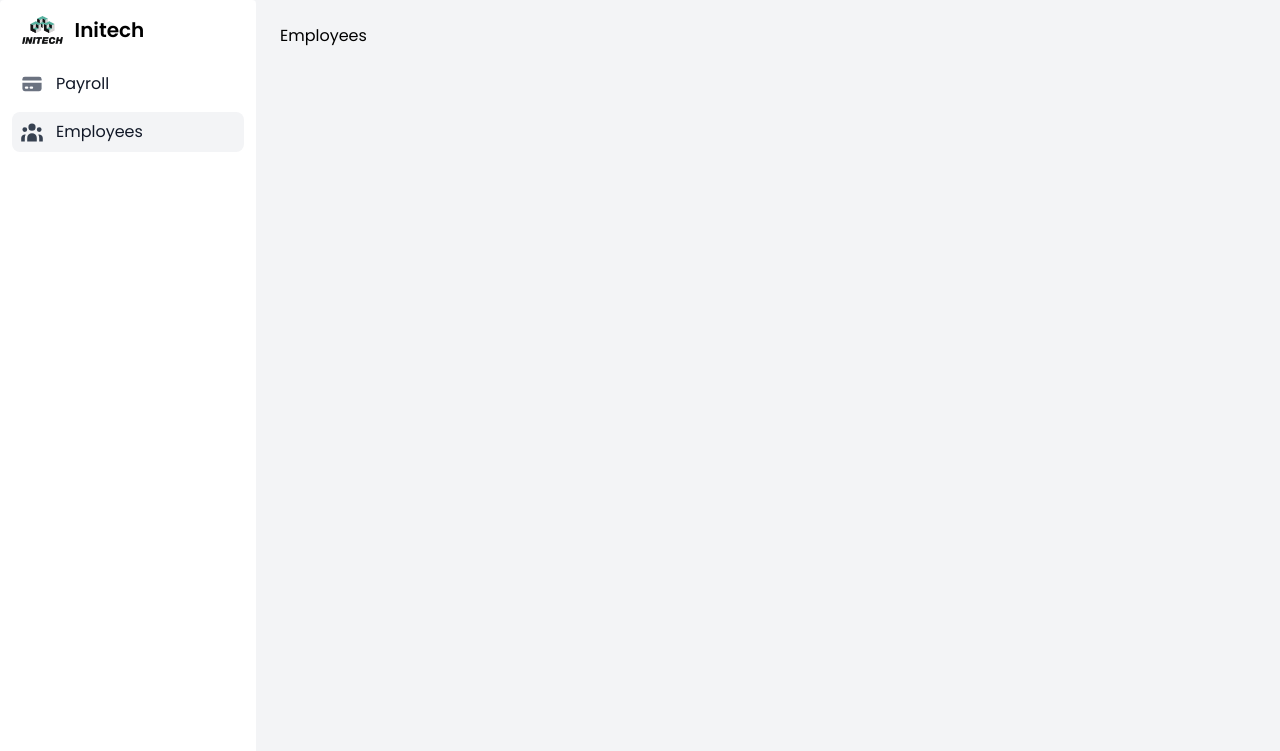
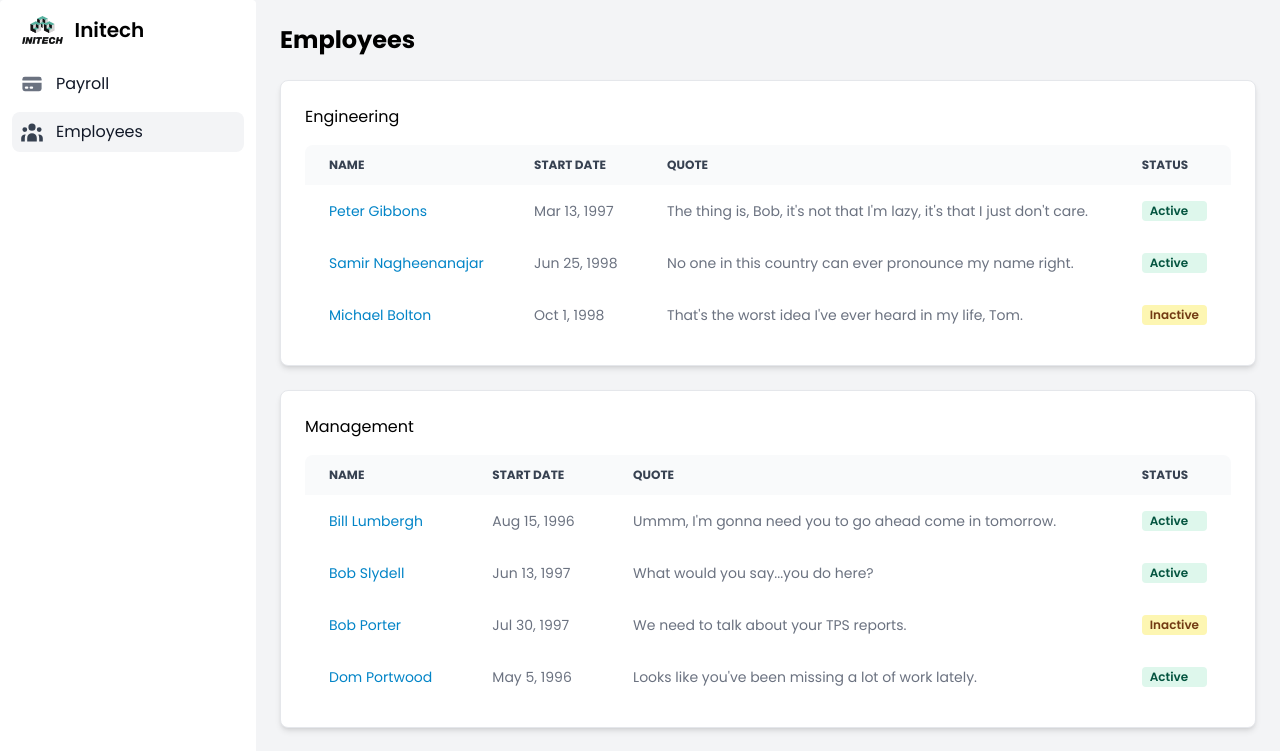
Before and after one commit to thesavvydev/initech, a Next.js app: page /employees in a window 1280 px wide. Shown: the top 751 px of the page. Built offline with nearby package versions, Linux system fonts and the light colour scheme.

Commit message:
Add employee tables grouped by department

```diff
--- a/src/app/(authenticated)/employees/page.tsx
+++ b/src/app/(authenticated)/employees/page.tsx
@@ -1,3 +1,85 @@
-export default function Page() {
-  return <div>Employees</div>;
+import {
+  Badge,
+  Card,
+  Table,
+  TableBody,
+  TableCell,
+  TableHead,
+  TableHeadCell,
+  TableRow,
+} from "flowbite-react";
+import Link from "next/link";
+import { Employee } from "types";
+import groupBy from "utils/groupBy";
+
+export const metadata = {
+  title: "Initech Employees",
+};
+
+const STATUS_BADGE_COLORS = {
+  active: "success",
+  inactive: "warning",
+};
+
+export default async function Page() {
+  const employees: Employee[] = await fetch(
+    `http://localhost:3000/api/employees`
+  ).then((res) => res.json());
+
+  const employeesGroupedByDepartment = groupBy(
+    employees,
+    (employee) => employee.department
+  );
+
+  return (
+    <>
+      <h1 className="text-2xl font-bold">Employees</h1>
+      {Object.entries(employeesGroupedByDepartment).map(
+        ([department, employees]) => (
+          <Card key={department}>
+            <h3>{department}</h3>
+            <Table hoverable>
+              <TableHead>
+                <TableHeadCell>Name</TableHeadCell>
+                <TableHeadCell>Start Date</TableHeadCell>
+                <TableHeadCell>Quote</TableHeadCell>
+                <TableHeadCell>Status</TableHeadCell>
+              </TableHead>
+              <TableBody>
+                {employees.map((employee) => (
+                  <TableRow key={employee.id}>
+                    <TableCell>
+                      <Link
+                        className="text-sky-600"
+                        href={`/employees/${employee.id}/edit`}
+                      >{`${employee.firstName} ${employee.lastName}`}</Link>
+                    </TableCell>
+                    <TableCell>
+                      {new Intl.DateTimeFormat("en-us", {
+                        day: "numeric",
+                        month: "short",
+                        year: "numeric",
+                      }).format(new Date(employee.dateStarted))}
+                    </TableCell>
+                    <TableCell>{employee.quote}</TableCell>
+                    <TableCell className="capitalize w-0">
+                      <Badge
+                        color={
+                          STATUS_BADGE_COLORS[
+                            employee.status as keyof typeof STATUS_BADGE_COLORS
+                          ]
+                        }
+                      >
+                        {employee.status}
+                      </Badge>
+                    </TableCell>
+                  </TableRow>
+                ))}
+              </TableBody>
+            </Table>
+          </Card>
+        )
+      )}
+    </>
+  );
 }
```
